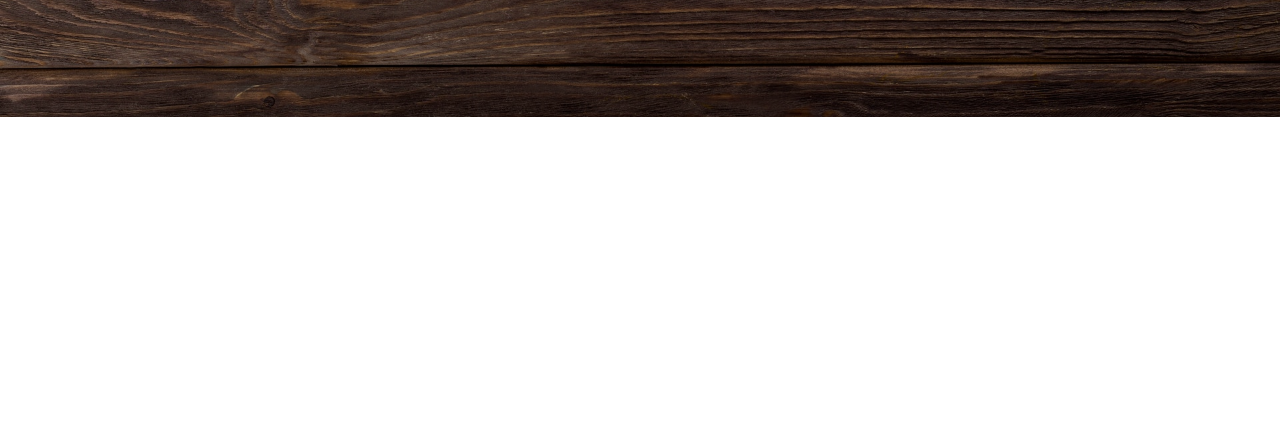
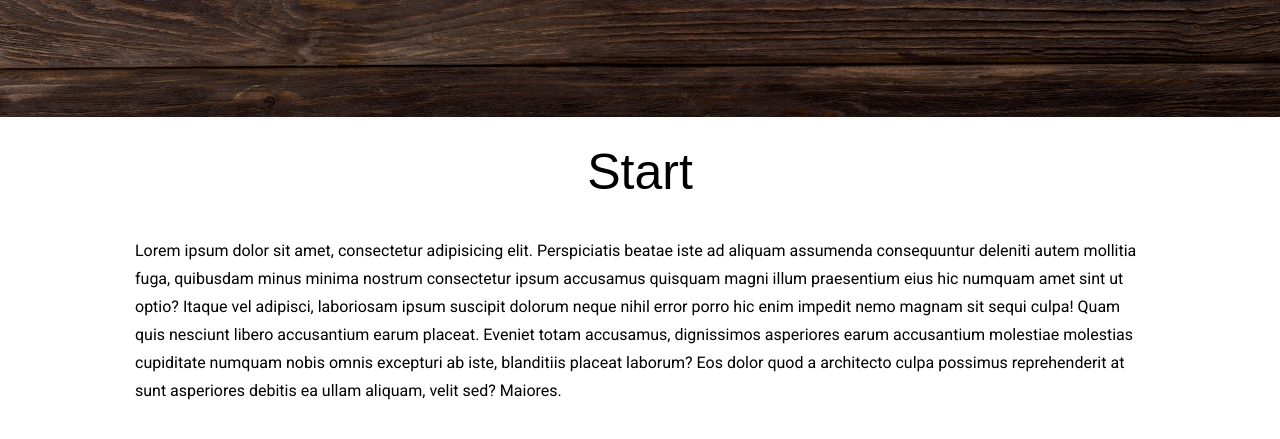
Before and after one commit to dudiiiiiiii/dudiiiiiiii.github.io, a plain HTML site: page index.html in a window 1280 px wide. Shown: the part 683-1122 px from the top of the page. Before the commit the page ends 800 px from the top, so only its background shows below. Drawn offline with Linux system fonts and the light colour scheme; a web font is replaced by a local one.

Commit message:
start added

```diff
--- a/index.html
+++ b/index.html
@@ -19,10 +19,22 @@
 
             </ul>
         </nav>
-
         <h1 class="heading--h1 site-header__h1">Restauracja Dolce Vita</h1>
         <a href="#" class="btn btn--red btn--circle site-header__button">Menu</a>
     </header>
+    <main>
+        <section id="start" class="site-section">
+            <h2 class="heading--h2">Start</h2>
+            <div class="container">
+                <div class="row">
+                    <div class="col">
+                        <p>Lorem ipsum dolor sit amet, consectetur adipisicing elit. Perspiciatis beatae iste ad aliquam assumenda consequuntur deleniti autem mollitia fuga, quibusdam minus minima nostrum consectetur ipsum accusamus quisquam magni illum praesentium eius hic numquam amet sint ut optio? Itaque vel adipisci, laboriosam ipsum suscipit dolorum neque nihil error porro hic enim impedit nemo magnam sit sequi culpa! Quam quis nesciunt libero accusantium earum placeat. Eveniet totam accusamus, dignissimos asperiores earum accusantium molestiae molestias cupiditate numquam nobis omnis excepturi ab iste, blanditiis placeat laborum? Eos dolor quod a architecto culpa possimus reprehenderit at sunt asperiores debitis ea ullam aliquam, velit sed? Maiores.</p>
+                    </div>
+                </div>
+            </div>
+        </section>
+    </main>
+
     <script src="js/scripts.js"></script>
 </body>
 </html>
--- a/scss/07-templates/_index.scss
+++ b/scss/07-templates/_index.scss
@@ -1 +1,2 @@
 @forward 'site-header';
+@forward 'site-section';
--- /dev/null
+++ b/scss/07-templates/_site-section.scss
@@ -0,0 +1,6 @@
+@use '../01-settings/' as *;
+
+.site-section {
+    min-height: 70vh;
+    padding-top: 3rem;
+}
```
Also changed, not shown: css/main.css, 1 other file.
